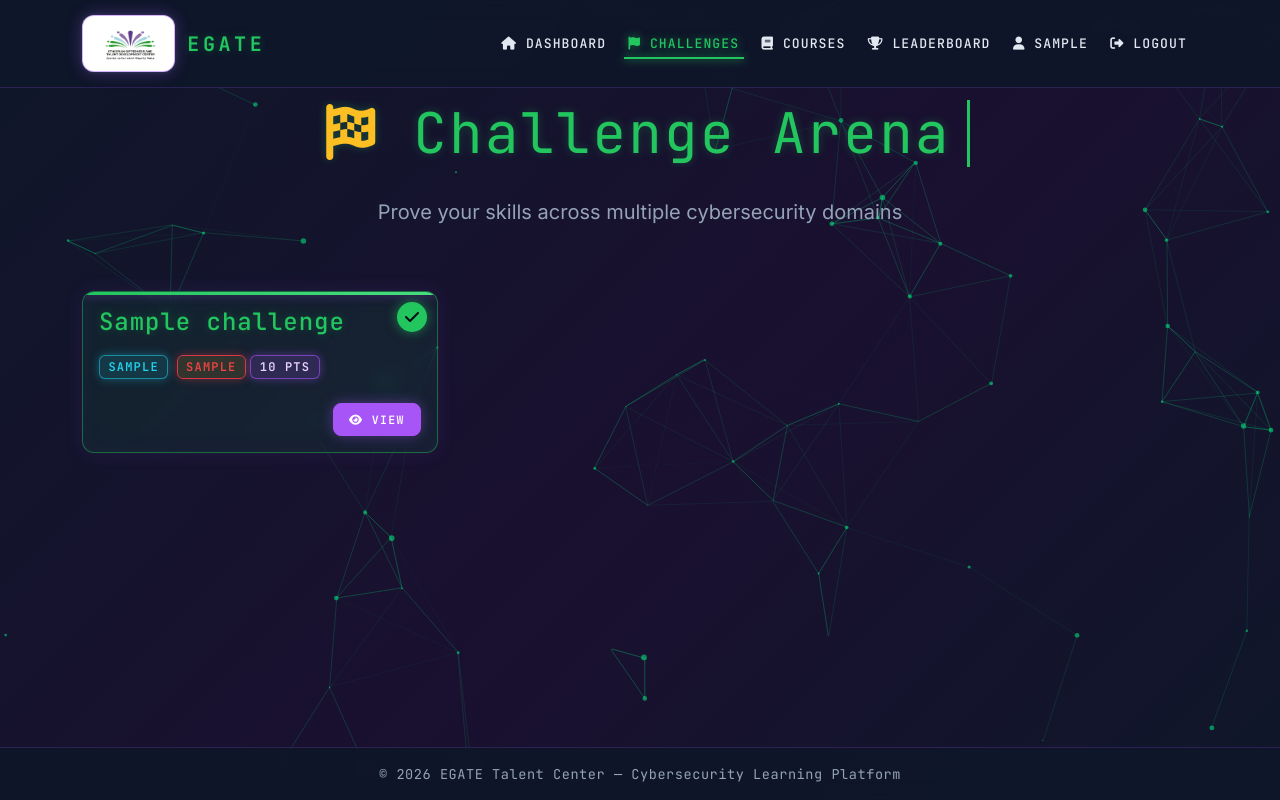
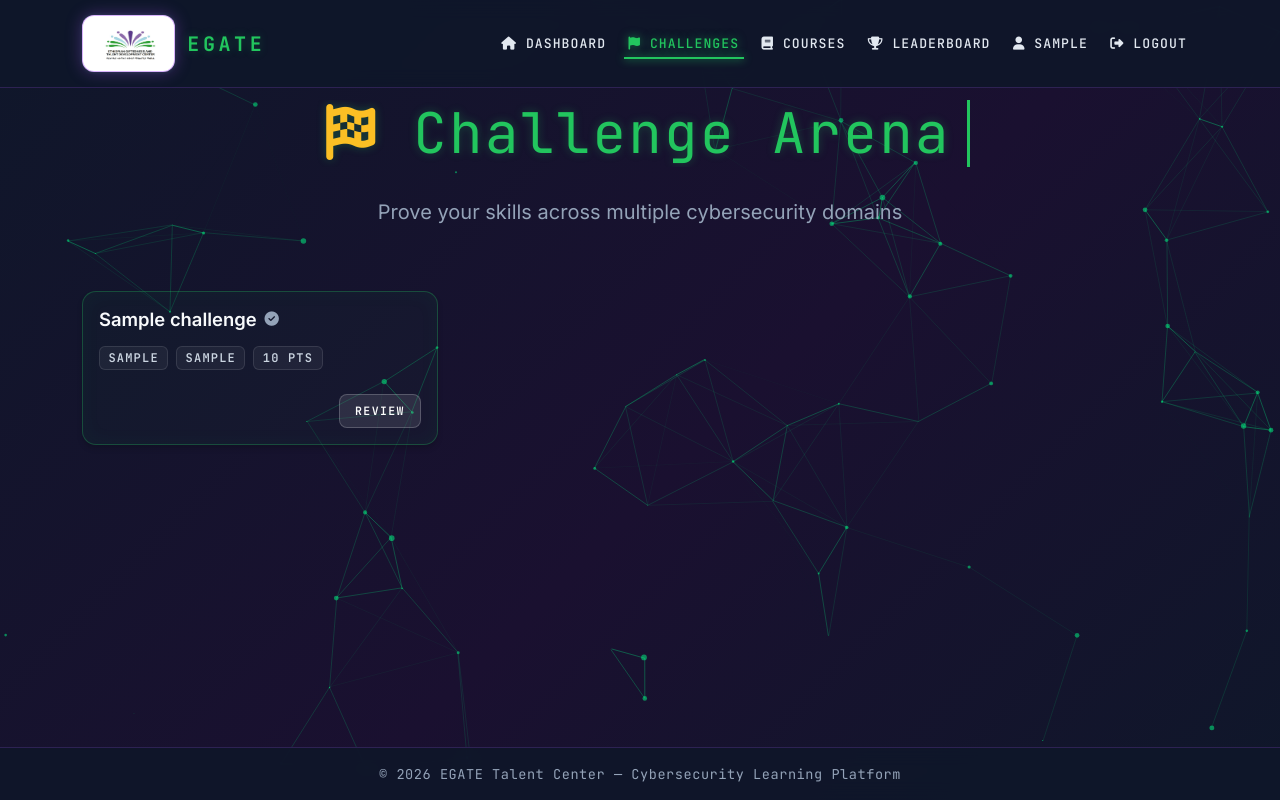
Before and after one commit to daniget12/EGATE, a Flask app: page /challenges/ in a window 1280 px wide. Run offline with Flask 3, Linux system fonts and the light colour scheme; a user stored in the database is signed in; tables that the repository leaves empty hold one stand-in row (values such as "Sample post").

```diff
--- a/app/static/css/style.css
+++ b/app/static/css/style.css
@@ -252,15 +252,15 @@ a:hover {
 .auth-card,
 .path-card,
 .stats-card,
+.module-card,
 .challenge-body {
-    background: var(--surface-translucent) !important;
-    border: 1px solid rgba(168, 85, 247, 0.2) !important;
-    border-radius: 12px !important;
-    color: var(--text-primary);
-    backdrop-filter: blur(10px);
-    box-shadow:
-        0 0 20px rgba(168, 85, 247, 0.1),
-        inset 0 0 24px rgba(168, 85, 247, 0.04);
+    background: linear-gradient(135deg, rgba(30, 41, 59, 0.7) 0%, rgba(15, 23, 42, 0.8) 100%) !important;
+    backdrop-filter: blur(16px);
+    -webkit-backdrop-filter: blur(16px);
+    border: 1px solid rgba(255, 255, 255, 0.08) !important;
+    border-radius: 30px !important;
+    color: var(--text-primary) !important;
+    box-shadow: 0 16px 40px rgba(0, 0, 0, 0.5), inset 0 1px 0 rgba(255, 255, 255, 0.1);
     transition: transform 0.2s ease, border-color 0.2s ease, box-shadow 0.2s ease;
     overflow: hidden;
 }
@@ -287,44 +287,66 @@ a:hover {
 .path-card h3,
 .challenge-header h1 {
     font-family: var(--font-mono);
-    color: var(--neon-green) !important;
-    text-shadow: var(--heading-glow);
+    color: #2da0a8 !important;
+    text-shadow: 0 0 10px rgba(45, 160, 168, 0.4);
 }
 
 .card-body,
 .card p,
 .path-card p {
-    color: var(--text-primary);
+    color: var(--text-primary) !important;
 }
 
+.card a {
+    color: #5c6bc0;
+    text-shadow: none;
+    transition: color 0.2s ease, text-shadow 0.2s ease;
+}
+
+.card a:hover {
+    color: #2da0a8;
+    text-shadow: 0 0 10px rgba(45, 160, 168, 0.4);
+}
+
+/* Sleek Modern Challenge Cards */
 .challenge-card {
     position: relative;
     cursor: pointer;
+    background: #0f172a !important;
+    backdrop-filter: none !important;
+    -webkit-backdrop-filter: none !important;
+    border: 1px solid rgba(255, 255, 255, 0.06) !important;
+    border-radius: 14px !important;
+    box-shadow: 0 4px 6px -1px rgba(0, 0, 0, 0.3), 0 2px 4px -1px rgba(0, 0, 0, 0.2) !important;
+    transition: all 0.3s cubic-bezier(0.4, 0, 0.2, 1) !important;
 }
 
-.challenge-card::before {
-    content: "";
-    position: absolute;
-    top: 0;
-    left: 0;
-    right: 0;
-    height: 3px;
-    background: linear-gradient(90deg, var(--neon-purple), var(--neon-green));
-    box-shadow: 0 0 10px rgba(168, 85, 247, 0.5);
+.challenge-card:hover {
+    transform: translateY(-4px) !important;
+    border-color: rgba(168, 85, 247, 0.5) !important;
+    box-shadow: 0 12px 25px -5px rgba(0, 0, 0, 0.5), 0 8px 10px -6px rgba(168, 85, 247, 0.15) !important;
+}
+
+.challenge-card .card-title,
+.challenge-card .text-primary {
+    color: #f8fafc !important;
+    text-shadow: none !important;
+    font-size: 1.15rem;
+    font-weight: 600;
+    font-family: var(--font-sans);
+    letter-spacing: normal;
 }
 
 .challenge-card.solved {
-    border-color: rgba(34, 197, 94, 0.45) !important;
-    background: rgba(34, 197, 94, 0.08) !important;
+    border-color: rgba(34, 197, 94, 0.3) !important;
+    background: rgba(34, 197, 94, 0.03) !important;
+    box-shadow: 0 4px 6px -1px rgba(0, 0, 0, 0.2), inset 0 0 20px rgba(34, 197, 94, 0.05) !important;
 }
 
-.challenge-card.solved::before {
-    background: linear-gradient(90deg, var(--neon-green), #4ade80);
+.challenge-card.solved:hover {
+    border-color: rgba(34, 197, 94, 0.6) !important;
+    box-shadow: 0 12px 25px -5px rgba(0, 0, 0, 0.5), inset 0 0 20px rgba(34, 197, 94, 0.1) !important;
 }
-
-.difficulty-easy { border-left: 4px solid var(--neon-green); }
-.difficulty-medium { border-left: 4px solid #f59e0b; }
-.difficulty-hard { border-left: 4px solid var(--neon-red); }
 
 .solved-badge {
     position: absolute;
--- a/app/templates/challenges.html
+++ b/app/templates/challenges.html
@@ -16,34 +16,29 @@
     <div class="row g-4 mt-2">
         {% for challenge in challenges %}
             <div class="col-md-6 col-lg-4">
-                <div class="card challenge-card h-100 {% if challenge.id in solved_ids %}solved{% endif %} difficulty-{{ challenge.difficulty|lower }}">
+                <div class="card challenge-card h-100 {% if challenge.id in solved_ids %}solved{% endif %}">
                     <div class="card-body">
-                        {% if challenge.id in solved_ids %}
-                            <div class="solved-badge">
-                                <i class="fas fa-check"></i>
-                            </div>
-                        {% endif %}
-
                         <div class="d-flex justify-content-between align-items-center mb-3">
-                            <h4 class="card-title text-primary mb-0">
+                            <h4 class="card-title mb-0 d-flex align-items-center gap-2" style="color: #f8fafc !important;">
                                 {{ challenge.title }}
+                                {% if challenge.id in solved_ids %}
+                                    <i class="fas fa-check-circle" style="color: #94a3b8; font-size: 0.9rem;"></i>
+                                {% endif %}
                             </h4>
                         </div>
 
-                        <div class="mb-3">
-                            <span class="badge badge-category me-1">{{ challenge.category }}</span>
-                            <span class="badge badge-difficulty {% if challenge.difficulty|lower == 'easy' %}text-success border-success{% elif challenge.difficulty|lower == 'medium' %}text-warning border-warning{% else %}text-danger border-danger{% endif %}">
-                                {{ challenge.difficulty }}
-                            </span>
-                            <span class="badge badge-points">{{ challenge.points }} pts</span>
+                        <div class="mb-4 d-flex flex-wrap gap-2">
+                            <span class="badge" style="background: rgba(255,255,255,0.05); border: 1px solid rgba(255,255,255,0.1); color: #cbd5e1;">{{ challenge.category }}</span>
+                            <span class="badge" style="background: rgba(255,255,255,0.05); border: 1px solid rgba(255,255,255,0.1); color: #cbd5e1;">{{ challenge.difficulty }}</span>
+                            <span class="badge" style="background: rgba(255,255,255,0.05); border: 1px solid rgba(255,255,255,0.1); color: #cbd5e1;">{{ challenge.points }} pts</span>
                         </div>
 
-                        <div class="d-flex justify-content-end align-items-center mt-4">
-                            <a href="{{ url_for('challenges.detail', id=challenge.id) }}" class="btn btn-sm btn-primary">
+                        <div class="d-flex justify-content-end align-items-center mt-auto">
+                            <a href="{{ url_for('challenges.detail', id=challenge.id) }}" class="btn btn-sm" style="background: rgba(255,255,255,0.1); color: #fff; border: 1px solid rgba(255,255,255,0.2);">
                                 {% if challenge.id in solved_ids %}
-                                    <i class="fas fa-eye"></i> View
+                                    Review
                                 {% else %}
-                                    <i class="fas fa-rocket"></i> Start
+                                    Start
                                 {% endif %}
                             </a>
                         </div>
@@ -52,7 +47,7 @@
             </div>
         {% else %}
             <div class="col-12 text-center">
-                <div class="alert alert-info bg-transparent border-info text-info">
+                <div class="alert bg-transparent" style="border: 1px solid rgba(255,255,255,0.1); color: #94a3b8;">
                     <i class="fas fa-info-circle"></i> No challenges available yet.
                 </div>
             </div>
--- a/app/templates/courses.html
+++ b/app/templates/courses.html
@@ -19,9 +19,9 @@
             <div class="col-md-6 col-lg-4">
                 <div class="card h-100 p-3 module-card">
                     <div class="card-body d-flex flex-column">
-                        <h4 class="card-title">{{ module.title }}</h4>
-                        <p class="card-text text-secondary mb-4">{{ module.summary }}</p>
-                        <a href="{{ url_for('courses.module_detail', slug=module.slug) }}" class="btn btn-outline-primary mt-auto w-100">View module &rarr;</a>
+                        <h4 class="card-title" style="color: #f8fafc !important;">{{ module.title }}</h4>
+                        <p class="card-text mb-4" style="color: #94a3b8;">{{ module.summary }}</p>
+                        <a href="{{ url_for('courses.module_detail', slug=module.slug) }}" class="btn mt-auto w-100" style="background: rgba(255,255,255,0.05); color: #fff; border: 1px solid rgba(255,255,255,0.2);">View module &rarr;</a>
                     </div>
                 </div>
             </div>
```
Also changed, not shown: other parts of app/static/css/style.css (+17 -10 lines), app/templates/dashboard.html (+9 -9 lines).
